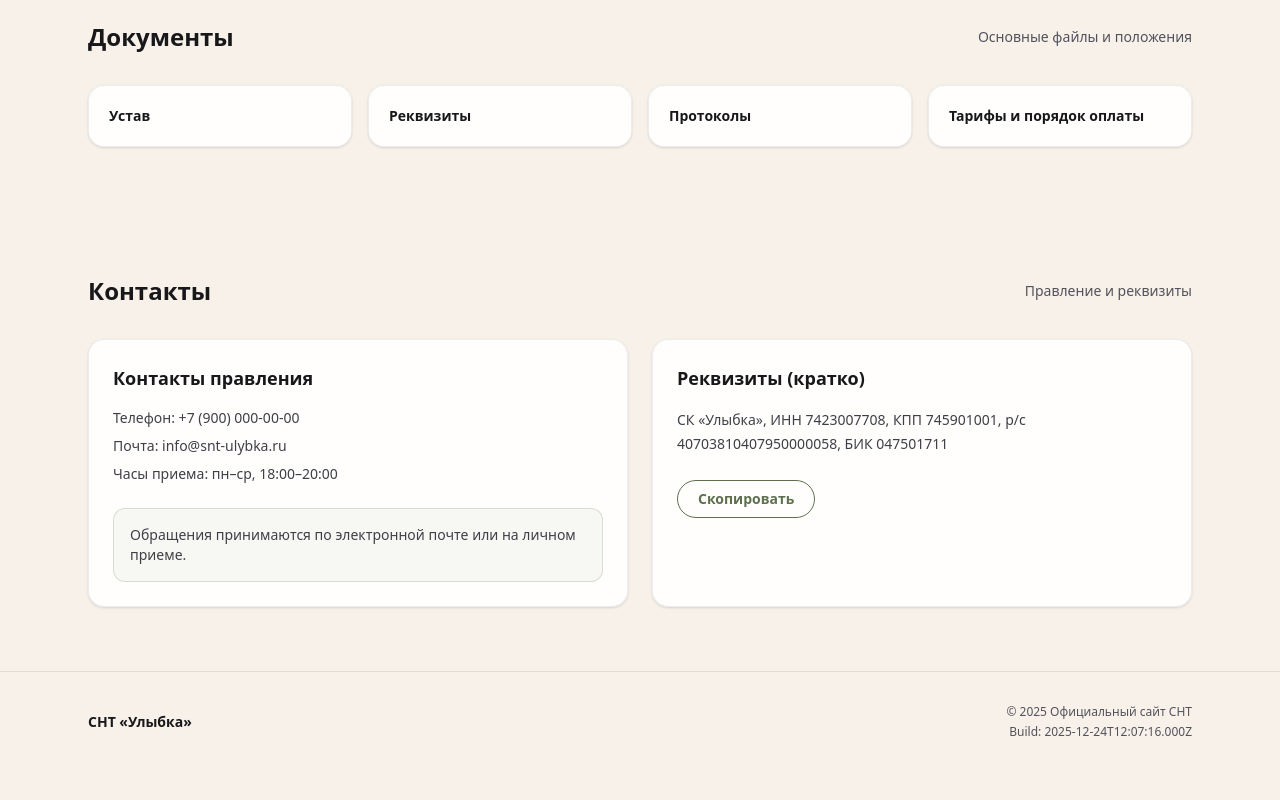
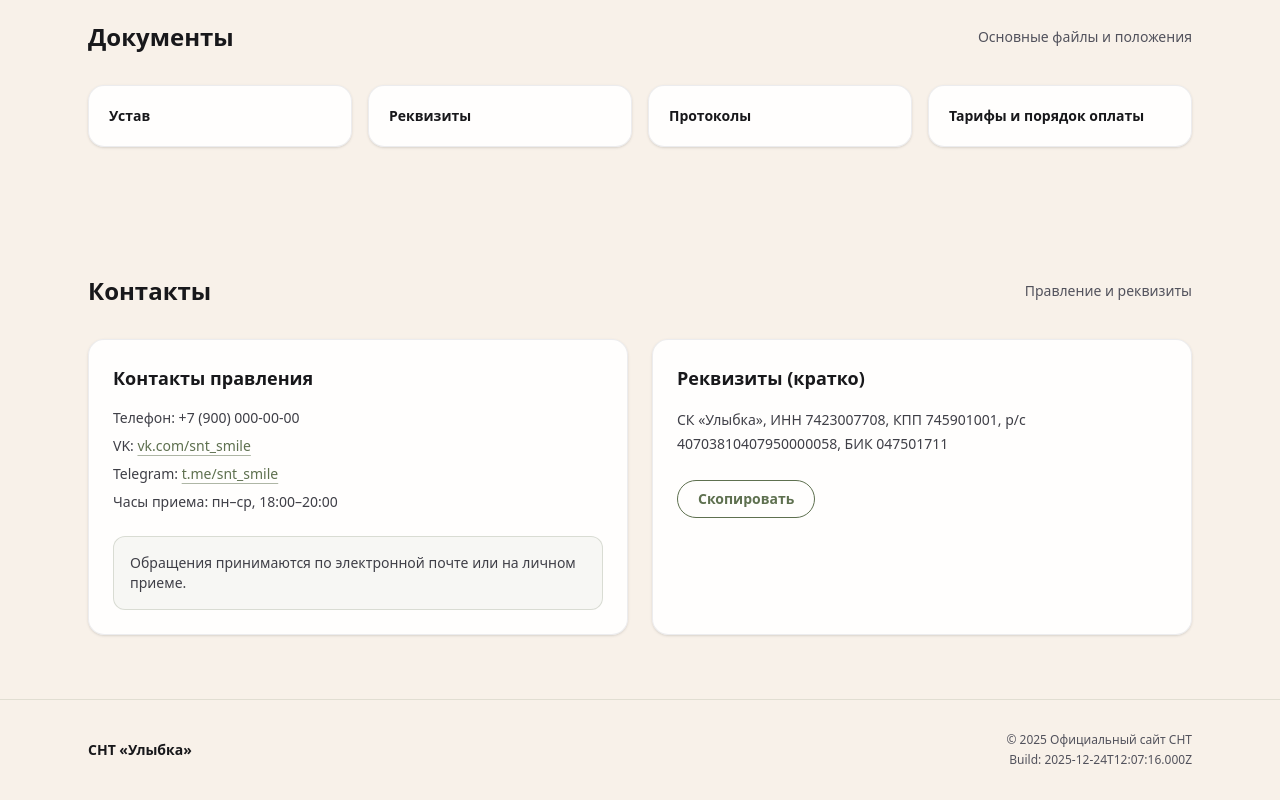
Before and after one commit to SmokyRM/snt-ulybka, a Next.js app: page / in a window 1280 px wide. Shown: the part 2184-2984 px from the top of the page. Before the commit the page ends 2956 px from the top, so only its background shows below. Built offline with nearby package versions, Linux system fonts and the light colour scheme.

Commit message:
Update official community links (VK, Telegram)

```diff
--- /dev/null
+++ b/releases/CHANGELOG_v2025.12.25-5.md
@@ -0,0 +1,3 @@
+Changelog v2025.12.25-5
+- af4ecae Deploy: Fix payment details: use single source everywhere
+- 402e3d3 Fix payment details: use single source everywhere
--- a/src/components/home/Contacts.tsx
+++ b/src/components/home/Contacts.tsx
@@ -2,6 +2,7 @@
 
 import { useState } from "react";
 import { PAYMENT_DETAILS } from "@/config/paymentDetails";
+import { OFFICIAL_CHANNELS } from "@/config/officialChannels";
 
 export default function Contacts() {
   const [copied, setCopied] = useState(false);
@@ -32,7 +33,26 @@ export default function Contacts() {
             </h3>
             <div className="mt-4 space-y-2 text-sm text-zinc-700">
               <p>Телефон: +7 (900) 000-00-00</p>
-              <p>Почта: info@snt-ulybka.ru</p>
+              <p>VK:{" "}
+                <a
+                  href={OFFICIAL_CHANNELS.vk}
+                  target="_blank"
+                  rel="noopener noreferrer"
+                  className="text-[#5E704F] underline decoration-[#5E704F]/50 underline-offset-4"
+                >
+                  vk.com/snt_smile
+                </a>
+              </p>
+              <p>Telegram:{" "}
+                <a
+                  href={OFFICIAL_CHANNELS.telegram}
+                  target="_blank"
+                  rel="noopener noreferrer"
+                  className="text-[#5E704F] underline decoration-[#5E704F]/50 underline-offset-4"
+                >
+                  t.me/snt_smile
+                </a>
+              </p>
               <p>Часы приема: пн–ср, 18:00–20:00</p>
             </div>
             <div
--- a/src/components/home/Footer.tsx
+++ b/src/components/home/Footer.tsx
@@ -8,7 +8,8 @@ const buildLabel = () => {
 export default function Footer() {
   return (
     <footer className="border-t border-[#5E704F]/15 py-8">
-      <div className="mx-auto flex w-full max-w-6xl flex-col items-start justify-between gap-4 px-4 text-sm text-zinc-600 sm:flex-row sm:items-center sm:px-6">
+      <div className="mx-auto flex w-full max-w-6xl flex-col gap-4 px-4 text-sm text-zinc-600 sm:px-6">
+        <div className="flex flex-col items-start justify-between gap-4 sm:flex-row sm:items-center">
           <div className="text-zinc-900">
             <span className="font-semibold">СНТ «Улыбка»</span>
           </div>
@@ -17,6 +18,7 @@ export default function Footer() {
             <span>{buildLabel()}</span>
           </div>
         </div>
+      </div>
     </footer>
   );
 }
--- /dev/null
+++ b/src/config/officialChannels.ts
@@ -0,0 +1,5 @@
+export const OFFICIAL_CHANNELS = {
+  vk: "https://vk.com/snt_smile?t2fs=07b664f4ccd18da444_3",
+  telegram: "https://t.me/snt_smile",
+  email: "",
+} as const;
```
Lines whose indentation alone changed are shown as unchanged.
